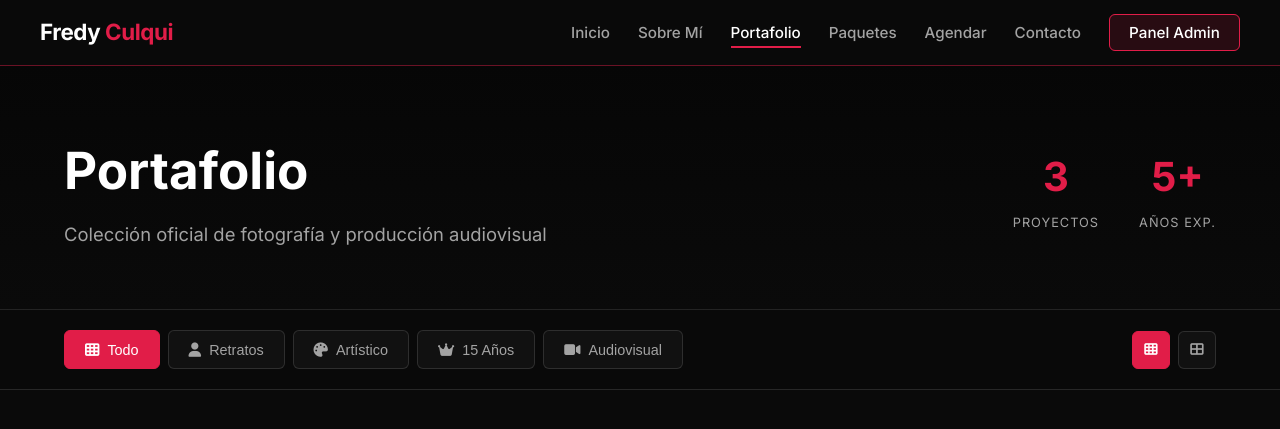
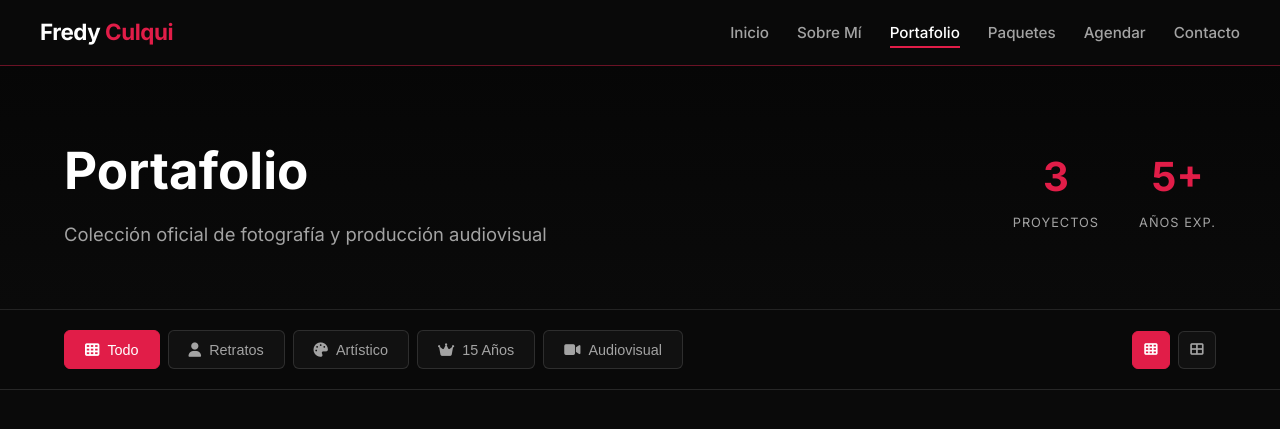
Before and after one commit to cuquifranklin-ops/fredy-culqui-website, a plain HTML site: page portafolio.html in a window 1280 px wide. Shown: the top 429 px of the page. Drawn offline with Linux system fonts and the light colour scheme.

Commit message:
Update portafolio.html

```diff
--- a/portafolio.html
+++ b/portafolio.html
@@ -24,7 +24,6 @@
             <li><a href="paquetes.html">Paquetes</a></li>
             <li><a href="agendar.html">Agendar</a></li>
             <li><a href="contacto.html">Contacto</a></li>
-            <li><a href="login.html" class="btn-login">Panel Admin</a></li>
         </ul>
     </nav>
 
```
